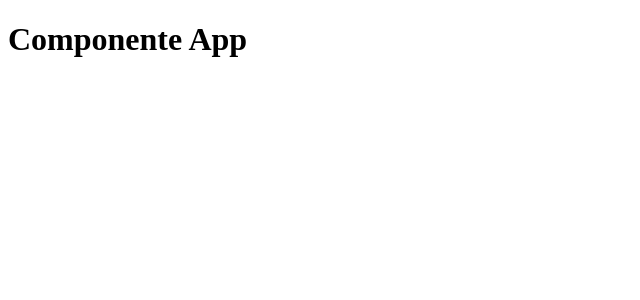
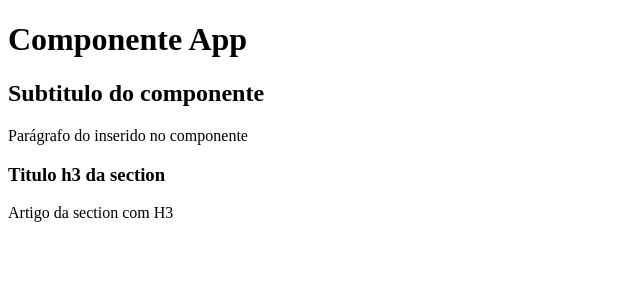
Before and after one commit to milton-moraes-ey/react-fundamentos, a React app: page / in a window 1280 px wide. Shown: the top 300 px of the page, without its empty margins (0-640 px from the left). Built offline with nearby package versions, Linux system fonts and the light colour scheme.

Commit message:
Add aula 07: Fragments

```diff
--- a/src/App.js
+++ b/src/App.js
@@ -2,7 +2,17 @@ import React from "react";
 
 
 function App() {
-  return <h1>Componente App</h1>
+  return (
+    <>
+      <h1>Componente App</h1>
+      <h2>Subtitulo do componente</h2>
+      <p>Parágrafo do inserido no componente</p>
+      <section>
+        <h3>Titulo h3 da section</h3>
+        <article>Artigo da section com H3</article>
+      </section>
+    </>
+  );
 }
 
 export default App;
```
